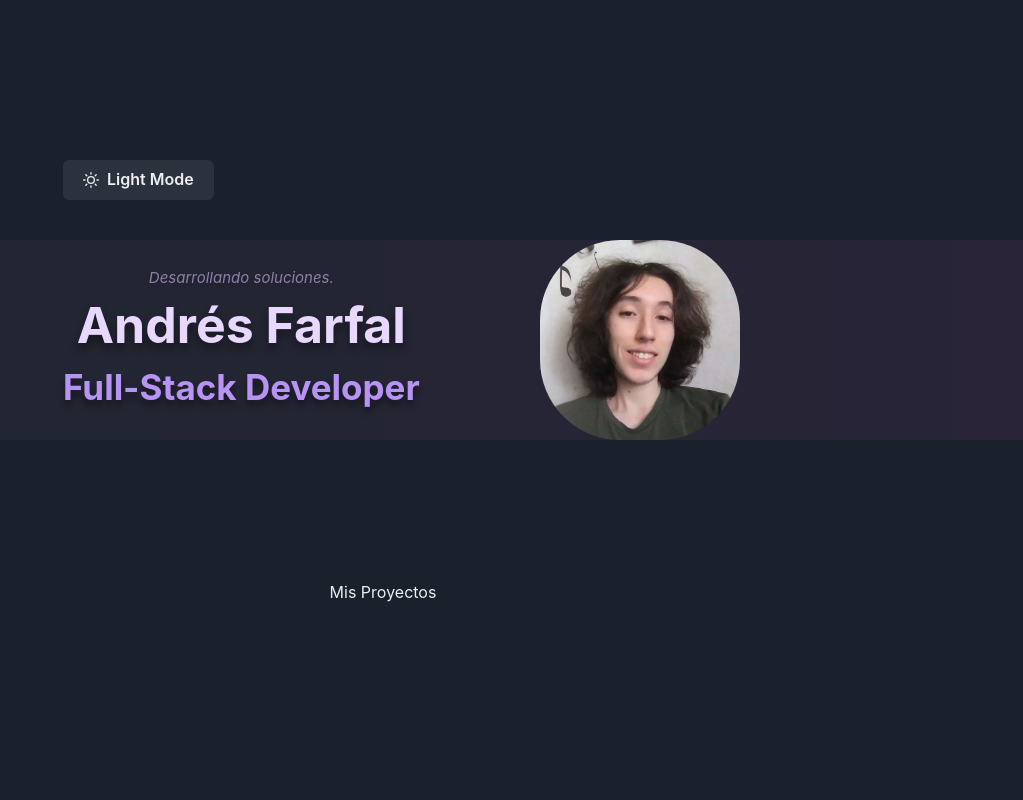
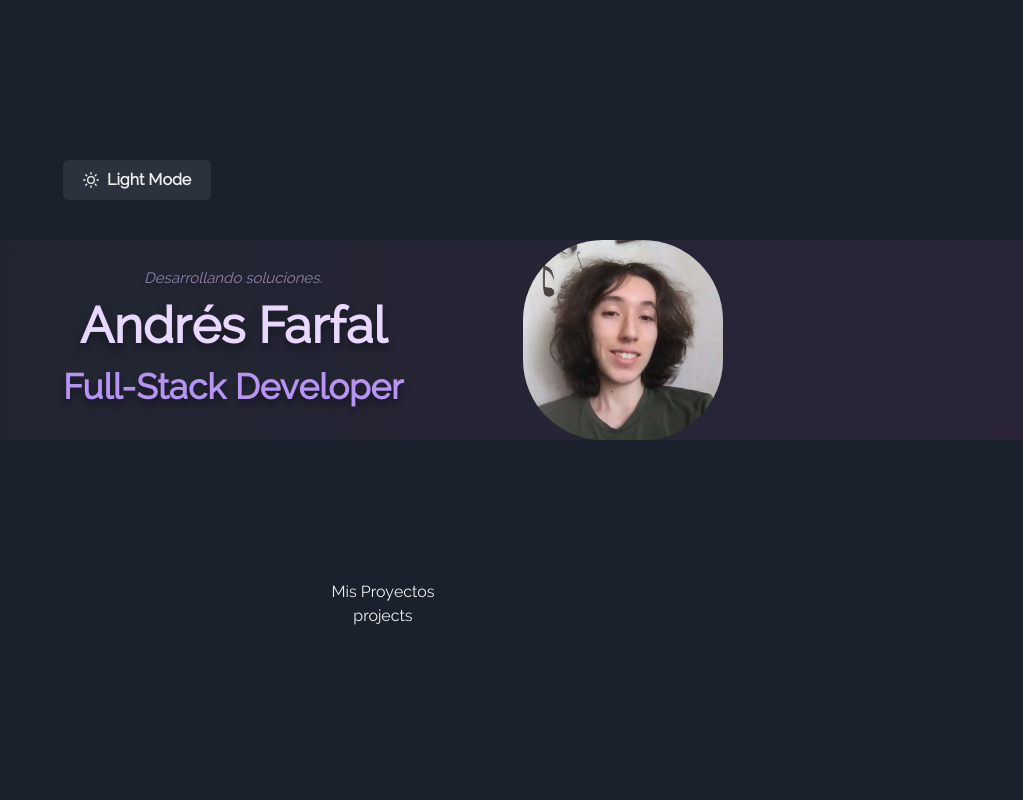
Before and after one commit to HippoBoi/portfolio, a React (Vite) app: page / in a window 1280 px wide. Shown: the top 800 px of the page, without its empty margins (257-1280 px from the left). Built offline with nearby package versions, Linux system fonts and the light colour scheme.

Commit message:
updated font

```diff
--- a/src/App.tsx
+++ b/src/App.tsx
@@ -1,7 +1,9 @@
-import { Box, Center, Text, useColorMode, useColorModeValue } from "@chakra-ui/react";
+import { Box, Image, Center, Text, useColorMode, useColorModeValue } from "@chakra-ui/react";
 import NameCard from "./components/NameCard";
 import SwitchTheme from "./components/SwitchTheme";
 import { useEffect, useState } from "react";
+import foto from "./assets/yo.webp";
+import foto2 from "./assets/blank-profile-picture-973460_960_720.webp";
 
 function App() {
     const [showArrow, setShowArrow] = useState(false);
@@ -27,6 +29,13 @@ function App() {
         };
     }, []);
 
+    const images = [
+        "https://ddragon.leagueoflegends.com/cdn/img/champion/centered/Shen_0.jpg",
+        "https://ddragon.leagueoflegends.com/cdn/img/champion/centered/Shen_1.jpg",
+        "https://ddragon.leagueoflegends.com/cdn/img/champion/centered/Shen_2.jpg",
+        "https://ddragon.leagueoflegends.com/cdn/img/champion/centered/Shen_3.jpg"
+    ]
+
     return (
         <>
         <Box bgGradient={bgGradient}>
@@ -40,7 +49,7 @@ function App() {
             <Text> Mis Proyectos </Text>
         </Center>
         <Center>
-            <NameCard />
+            <Text>projects</Text>
         </Center>
 
         {showArrow && (
--- a/src/components/NameCard.tsx
+++ b/src/components/NameCard.tsx
@@ -1,10 +1,11 @@
-import { Box, Text, VStack, Image, HStack, useColorModeValue } from "@chakra-ui/react";
+import { Box, Text, VStack, Image, HStack, useColorModeValue, useBreakpointValue } from "@chakra-ui/react";
 import theme from "../TextStyles";
 import foto from "../assets/yo.webp";
 import "./NameCard.css";
+import { useState } from "react";
 
 const NameCard = () => {
-    const defaultColor = useColorModeValue("purple.900", "purple.200");
+    const defaultColor = useColorModeValue("#0f1321", "purple.200");
     const lightColor = useColorModeValue("#0f1321", "purple.100");
     const darkerColor = useColorModeValue("#1d2336", "purple.300");
 
--- /dev/null
+++ b/src/fonts.css
@@ -0,0 +1,6 @@
+@font-face {
+    font-family: 'raleway';
+    src: url("./fonts/Raleway-Regular.ttf") format('truetype');
+    font-weight: normal;
+    font-style: normal;
+}
--- a/src/main.tsx
+++ b/src/main.tsx
@@ -1,7 +1,7 @@
 import React from 'react'
 import ReactDOM from 'react-dom/client'
 import App from './App'
-import { ChakraProvider, ColorModeScript, extendTheme } from "@chakra-ui/react"
+import { ChakraProvider, ColorModeScript } from "@chakra-ui/react"
 import colorTheme from './theme'
 import './index.css'
 
@@ -12,4 +12,4 @@ ReactDOM.createRoot(document.getElementById('root') as HTMLElement).render(
             <App />
         </ChakraProvider>
     </React.StrictMode>,
-)
+);
--- a/src/theme.ts
+++ b/src/theme.ts
@@ -1,10 +1,14 @@
 import { extendTheme, ThemeConfig } from "@chakra-ui/react";
+import "./fonts.css"
 
 const config: ThemeConfig = {
     initialColorMode: "dark",
     useSystemColorMode: false
 };
 
-const colorTheme = extendTheme({ config });
+const colorTheme = extendTheme({ config, fonts: {
+    heading: `'raleway', sans-serif`,
+    body: `'raleway', sans-serif`,
+}, });
 
 export default colorTheme;
```
Also changed, not shown: package.json (+6 -1 lines), src/fonts/Raleway-Regular.ttf (added), 1 other file (tests, documents, lock files or other folders).
